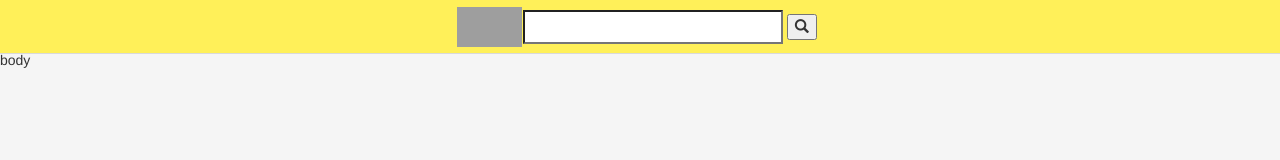
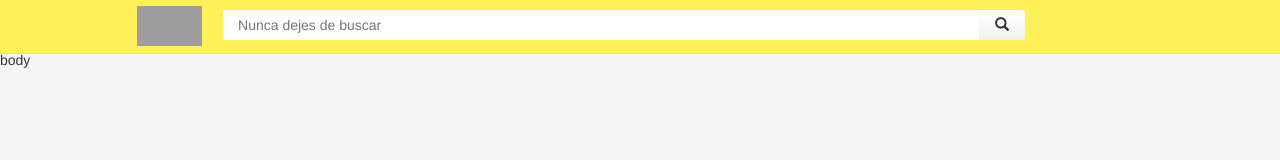
Before and after one commit to raphaelwilker/testemercadolivre, a website: page index.html in a window 1280 px wide. Drawn offline with Linux system fonts and the light colour scheme; grey boxes are pictures that could not be loaded.

```diff
--- a/bin/js/teste-mercado-livre-min.js
+++ b/bin/js/teste-mercado-livre-min.js
@@ -1 +1 @@
-var messageSuccess="Dados gravados com sucesso!",messageError="Um erro ocorreu no servidor!",dataProvider=angular.module("dataSeverProvider",[]);dataProvider.controller("serverDataProvider",["$scope","$sce",function(r,e){}]),dataProvider.factory("serverDataProvider",["dataProvider","$http",function(r,e){}]);var registerModule=angular.module("registerClient",["ngSanitize"]);registerModule.controller("registerController",["$scope","$rootScope",function(r,e){console.log("registerController"),r.content_1=!0,r.content_2=!r.content_1,r.data={},r.errorPhrase="<strong>error</strong>",e.$on("callNextContent",function(){r.content_1=!1,r.content_2=!r.content_1})}]),$(document).ready(function(){angular.bootstrap($("body"),["dataSeverProvider","registerClient"]),console.log("start.js")}),console.log("Front end"),registerModule.directive("formSearch",["$compile","$rootScope",function(r,e){return{restrict:"EA",templateUrl:"./view/html/formSearch.html",controller:"registerController",link:function(r,e,o){console.log("XP")}}}]);
+var messageSuccess="Dados gravados com sucesso!",messageError="Um erro ocorreu no servidor!",dataProvider=angular.module("dataSeverProvider",[]);dataProvider.controller("serverDataProvider",["$scope","$sce",function(r,e){console.log("LOL")}]),dataProvider.factory("serverDataProvider",["dataProvider","$http",function(r,e){}]);var registerModule=angular.module("registerClient",["ngSanitize"]);registerModule.controller("registerController",["$scope","$rootScope",function(r,e){console.log("registerController"),r.content_1=!0,r.content_2=!r.content_1,r.data={},r.errorPhrase="<strong>error</strong>",e.$on("callNextContent",function(){r.content_1=!1,r.content_2=!r.content_1})}]),$(document).ready(function(){angular.bootstrap($("body"),["dataSeverProvider","registerClient"]),console.log("start.js")}),console.log("Front end"),registerModule.directive("formSearch",["$compile","$rootScope",function(r,e){return{restrict:"EA",templateUrl:"./view/html/formSearch.html",controller:"registerController",link:function(r,e,o){console.log("XP")}}}]);
--- a/controller/factory.js
+++ b/controller/factory.js
@@ -17,7 +17,9 @@
  *
  *
  */
-dataProvider.controller('serverDataProvider', ['$scope', '$sce', function ($scope, $sce) {}]);
+dataProvider.controller('serverDataProvider', ['$scope', '$sce', function ($scope, $sce) {
+	console.log('LOL')
+}]);
 /**
  * @ngdoc service
  * @name  dataSeverProvider.factory:serverDataProvider
--- a/css/main.css
+++ b/css/main.css
@@ -10,7 +10,7 @@
 .logo {
 	background-image:url(https://http2.mlstatic.com/ui/navigation/2.3.4/mercadolibre/logo-pt__large.png);
 	width: 65px;
-	top:7px;
+	top:6px;
 	height:40px;
 	background-repeat: no-repeat;
 	display: inline-block;
@@ -19,8 +19,9 @@
 }
 
 .search {
-	padding: 5px 60px 5px 15px;
+	padding: 5px 560px 5px 15px;
 	margin: 10px 0px 0px 0px;
+	border: none;
 }
 
 .body{
@@ -30,3 +31,13 @@
     width: 100%;
     position: absolute;
 }
+
+.btn_search{
+	width: 46px;
+    height: 30px;
+    position: absolute;
+    top: 10px;
+    border-radius: 0px 3px 3px 0px;
+    border: 0px;
+    background-image: linear-gradient(#fff,#f1f1f1);
+}
--- a/index.html
+++ b/index.html
@@ -7,17 +7,17 @@
 	<body>
 		<div class="stage">
 			<div class="header">
-				<div  class="col-lg-4 col-sm-4">
+				<div  class="col-lg-1 col-sm-1">
 					<br>
 				</div>
-				<div  class="col-lg-4 col-sm-4">
-					<div class="col-lg-2 col-sm-6">
+				<div  class="col-lg-10 col-sm-10">
+					<div class="col-lg-1 col-sm-6">
 						<a href="https://www.mercadolivre.com.br/" class="logo">Mercado Livre Brasil - Onde comprar e vender de Tudo</a>
 					</div>
 					<div class="col-lg-10 col-sm-6" form-search>
 					</div>
 				</div>
-				<div  class="col-lg-4 col-sm-4">
+				<div  class="col-lg-1 col-sm-1">
 					<br>
 				</div>
 			</div>
--- a/view/html/formSearch.html
+++ b/view/html/formSearch.html
@@ -1,4 +1,4 @@
 <form>
-	<input type="search" name="search" ng-model="itemSearch" maxlength="120" class="search">
-	<button ng-id="searchBtn"><span class="glyphicon glyphicon-search"></span></button>
+	<input type="search" name="search" ng-model="itemSearch" maxlength="120" class="search" placeholder="Nunca dejes de buscar" ng-change="change()">
+	<button ng-id="searchBtn" class="btn_search" ng-click="send();"><span class="glyphicon glyphicon-search"></span></button>
 </form>
```
Also changed, not shown: controller/mainController.js (added, +10 -0 lines), bin/css/teste-mercado-livre-min.css.
